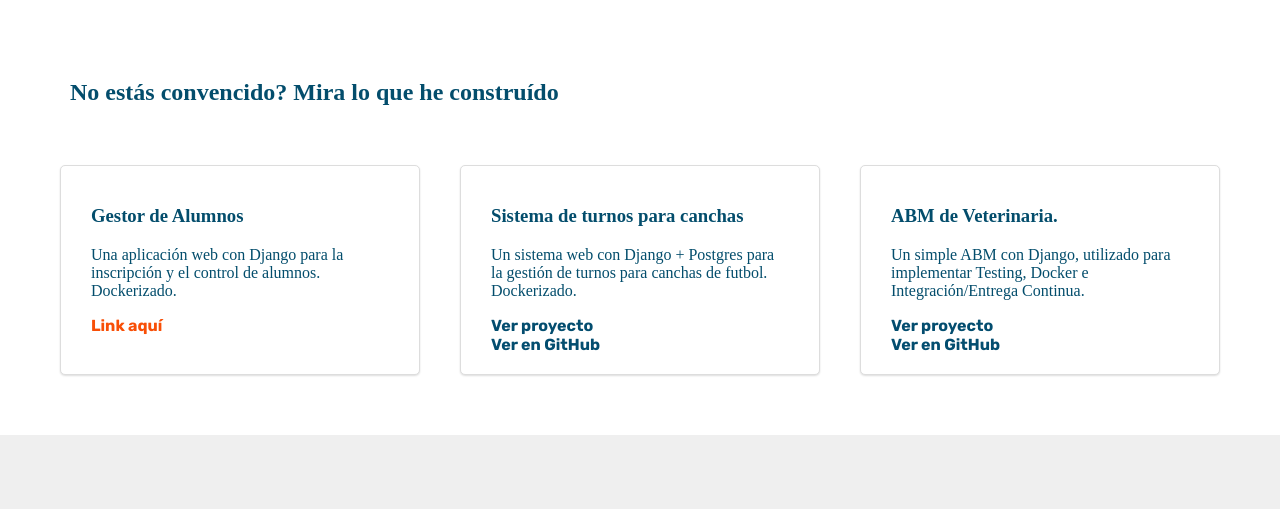
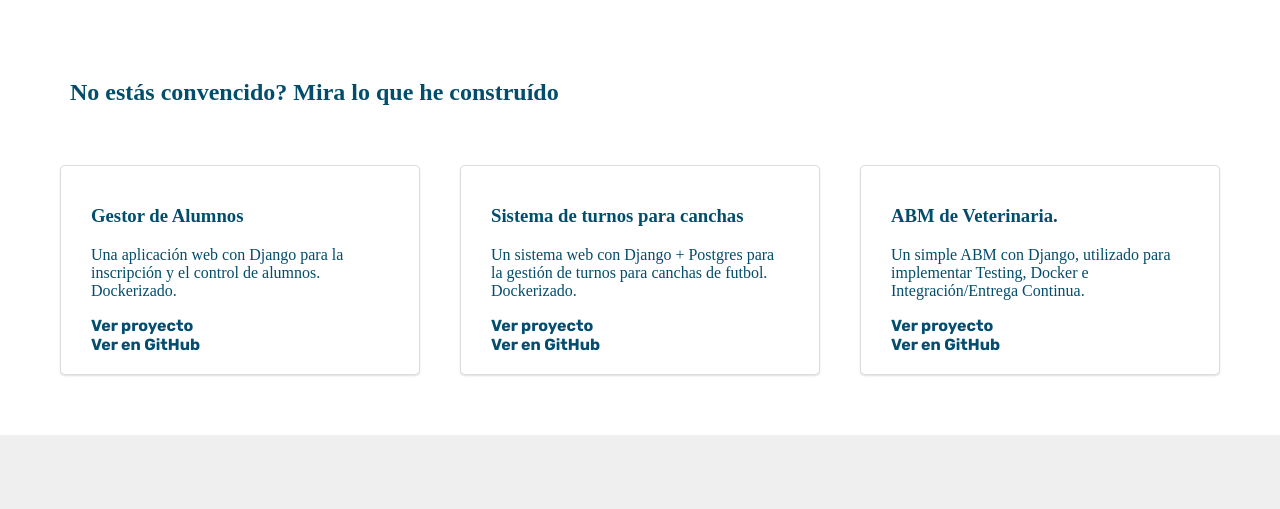
Before and after one commit to JoacoM2003/portfolio, a Django app: page / in a window 1280 px wide. Shown: the part 1286-1795 px from the top of the page. Run offline with Django 5.2, Linux system fonts and the light colour scheme.

Commit message:
fix link gestor

```diff
--- a/portada/templates/section-second.html
+++ b/portada/templates/section-second.html
@@ -40,7 +40,8 @@
             <div class="card third">
                 <h3>Gestor de Alumnos</h3>
                 <p>Una aplicación web con Django para la inscripción y el control de alumnos. Dockerizado.</p>
-                <a href="https://gestoralum.onrender.com/" target="_blank" class="orange modal-trigger">Link aquí</a>
+                <a href="https://gestoralum.onrender.com/" target="_blank">Ver proyecto</a><br>
+                <a href="https://github.com/JoacoM2003/gestoralum" target="_blank">Ver en GitHub</a>
             </div>
             <div class="card third">
                 <h3>Sistema de turnos para canchas</h3>
```
